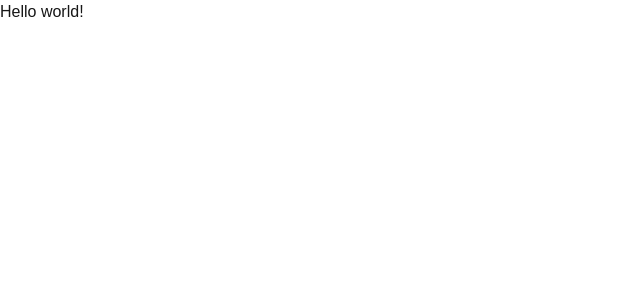
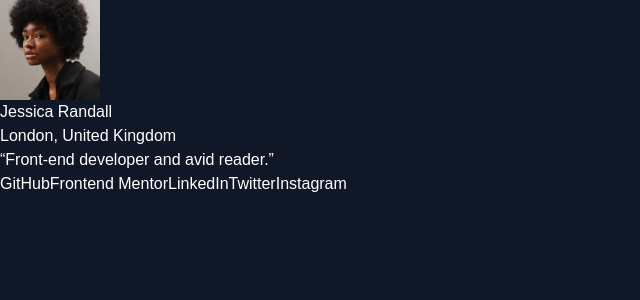
Before and after one commit to BlonoBuccellati/fm-social-links-profile, a Next.js app: page / in a window 1280 px wide. Shown: the top 300 px of the page, without its empty margins (0-640 px from the left). Built offline with nearby package versions, Linux system fonts and the light colour scheme.

Commit message:
add: add user status card (no styling)

```diff
--- a/src/app/page.tsx
+++ b/src/app/page.tsx
@@ -1,3 +1,36 @@
+import Image from 'next/image';
 export default function Home() {
-  return <div>Hello world!</div>;
+  const buttons = [
+    { name: 'GitHub', url: '#' },
+    { name: 'Frontend Mentor', url: '#' },
+    { name: 'LinkedIn', url: '#' },
+    { name: 'Twitter', url: '#' },
+    { name: 'Instagram', url: '#' },
+  ];
+  return (
+    <div className='bg-gray-900 min-h-screen text-white'>
+      {/* TODO:本来、複数ユーザがいるはずなので、ユーザ情報を引数にして、カードをコンポーネント化する。 */}
+      {/* Status Card */}
+      <div>
+        {/* Content */}
+        <Image
+          src={'/assets/images/avatar-jessica.jpeg'}
+          alt='user icon'
+          width={100}
+          height={100}
+        />
+
+        <div>Jessica Randall</div>
+        <div>London, United Kingdom</div>
+        <p>&ldquo;Front-end developer and avid reader.&rdquo;</p>
+        {/* TODO:ボタンはコンポーネントにする。 */}
+        {/* Buttons */}
+        {buttons.map((button, index) => (
+          <button key={index}>
+            <a href={button.url}>{button.name}</a>
+          </button>
+        ))}
+      </div>
+    </div>
+  );
 }
```
